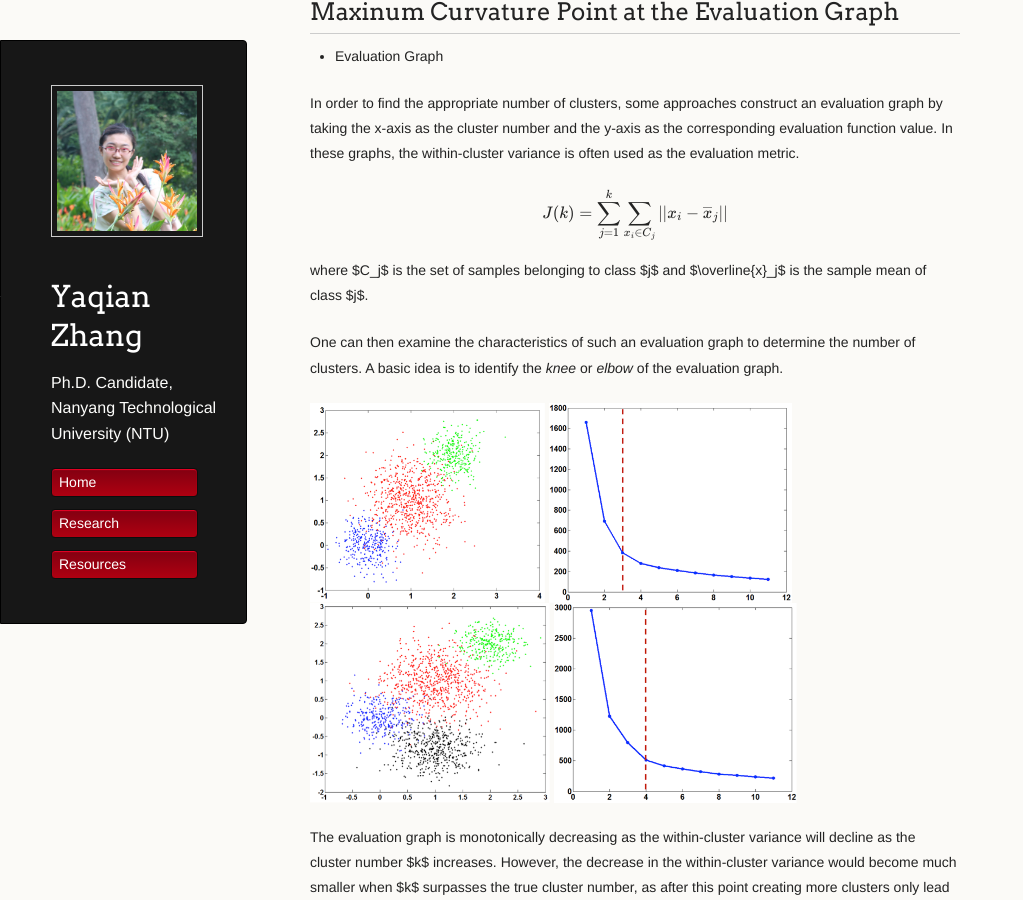
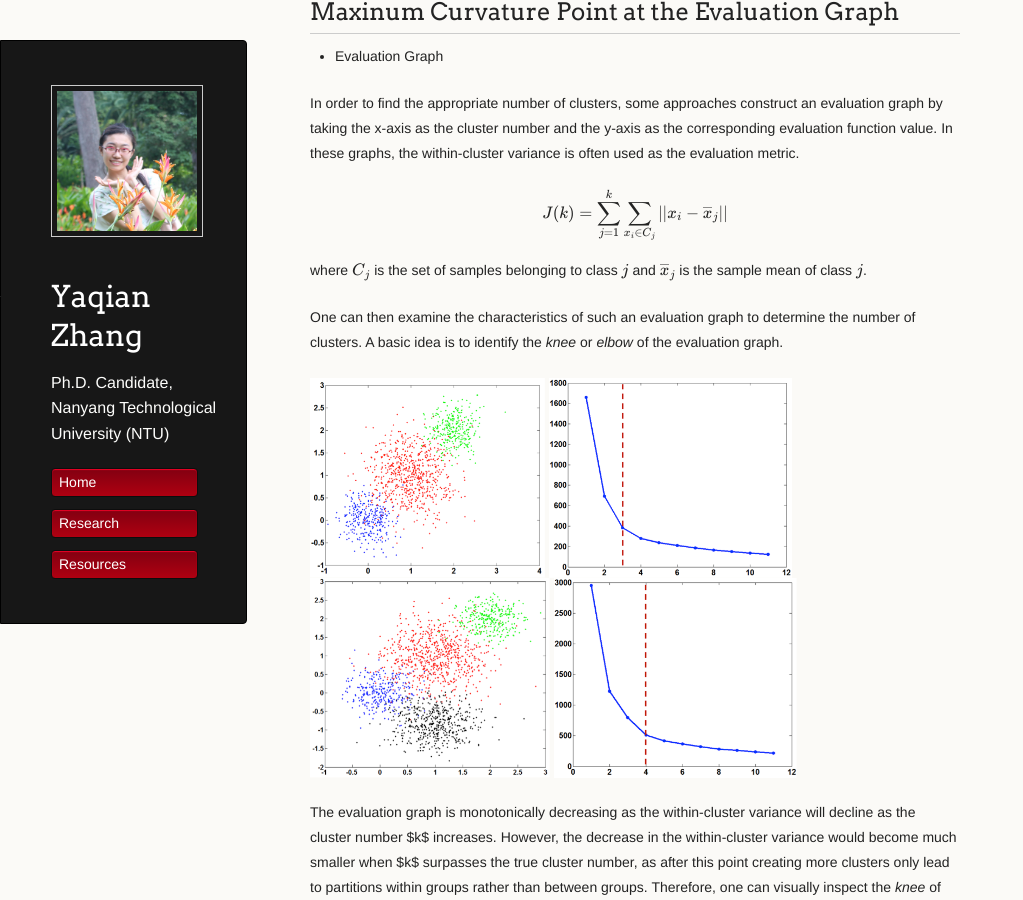
Before and after one commit to YaqianZhang/yaqianzhang.github.io, a Jekyll site: the page built from _posts/2017-05-16-determining-the-number-of-clusters.md, in a window 1280 px wide and 900 px high, scrolled down 378 px. Shown: the whole window, without its empty margins (0-1023 px from the left). Built offline with Jekyll 4.4.1, drawn with Linux system fonts in a browser that asks for light colours; formulas are drawn with MathJax 3.

```diff
--- a/_posts/2017-05-16-determining-the-number-of-clusters.md
+++ b/_posts/2017-05-16-determining-the-number-of-clusters.md
@@ -17,7 +17,7 @@ In order to find the appropriate number of clusters, some approaches construct a
 
 $$J(k)=\sum\limits_{j=1}^{k}\sum\limits_{x_i\in C_j}||x_i-\overline{x}_j||$$
 
-where $C_j$ is the set of samples belonging to class $j$ and  $\overline{x}_j$ is the sample mean of class $j$.
+where $$C_j$$ is the set of samples belonging to class $$j$$ and  $$\overline{x}_j$$ is the sample mean of class $$j$$.
 
 One can then examine the characteristics of such an evaluation graph to determine the number of clusters. A basic idea is to identify the _knee_ or _elbow_ of the evaluation graph.
 
```
